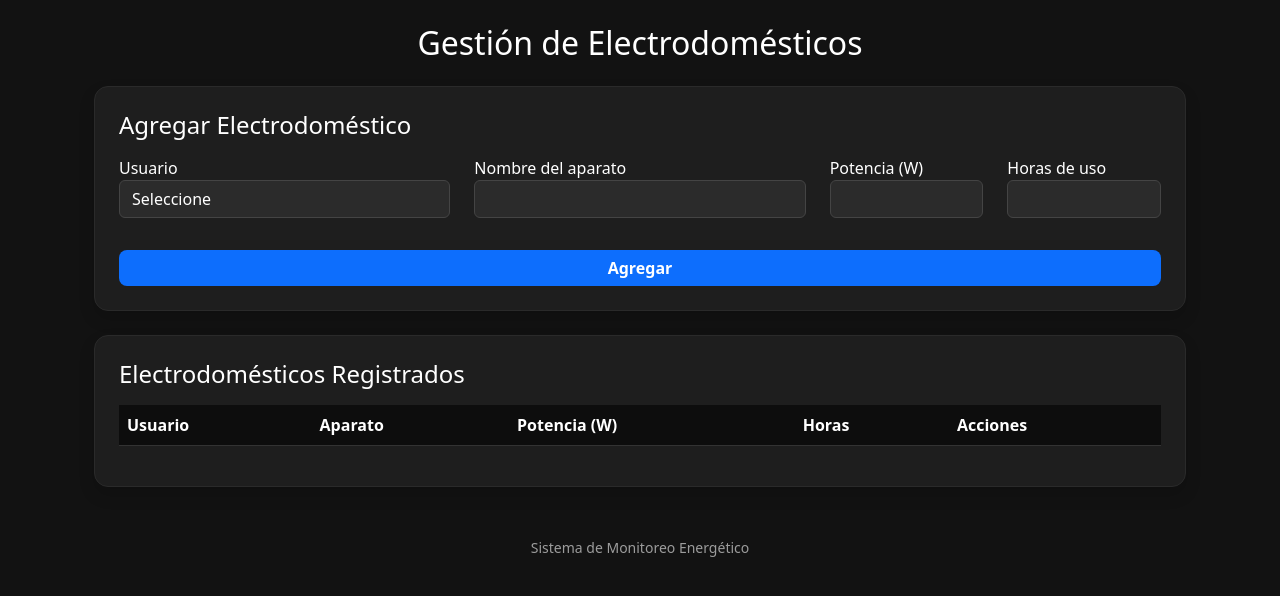
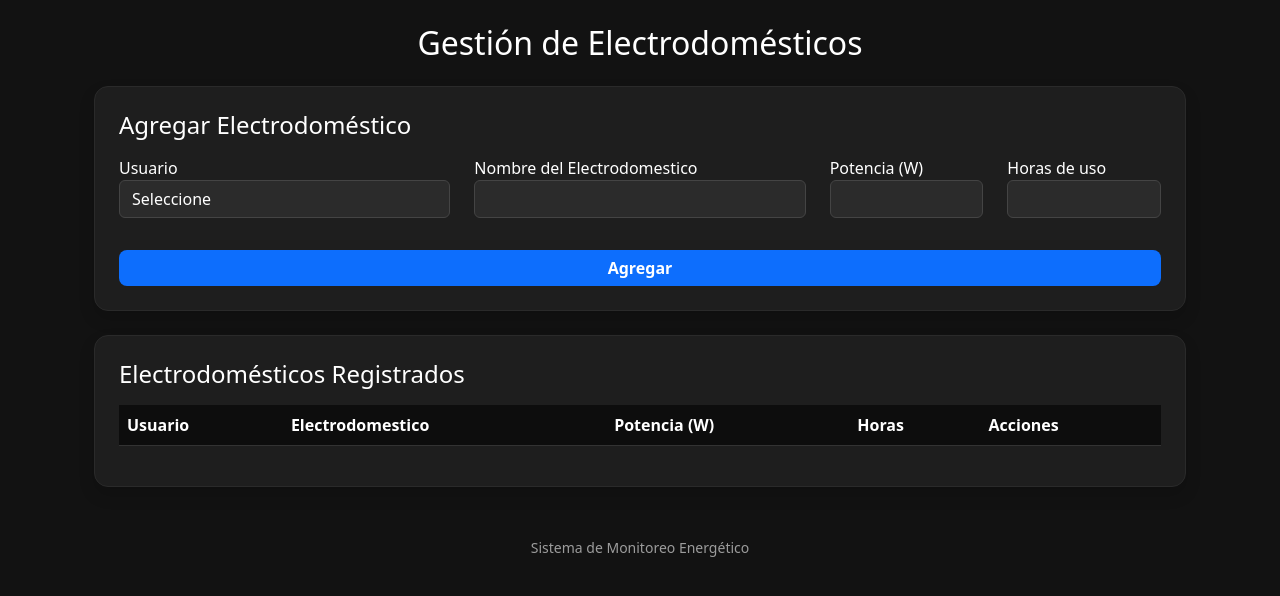
Before and after one commit to Milo1803/consumo-energetico, a Flask app: page /aparatos in a window 1280 px wide. Shown: the part 57-653 px from the top of the page. Run offline with Flask 3, Linux system fonts and the light colour scheme; data that the repository does not hold is empty; some libraries are stand-ins or nearby versions.

Commit message:
Actualizo aparatos.html

```diff
--- a/templates/aparatos.html
+++ b/templates/aparatos.html
@@ -123,7 +123,7 @@
                 </div>
 
                 <div class="col-md-4 mb-3">
-                    <label>Nombre del aparato</label>
+                    <label>Nombre del Electrodomestico</label>
                     <input type="text" name="nombre" class="form-control" required>
                 </div>
 
@@ -151,7 +151,7 @@
             <thead>
                 <tr>
                     <th>Usuario</th>
-                    <th>Aparato</th>
+                    <th>Electrodomestico</th>
                     <th>Potencia (W)</th>
                     <th>Horas</th>
                     <th>Acciones</th>
```
